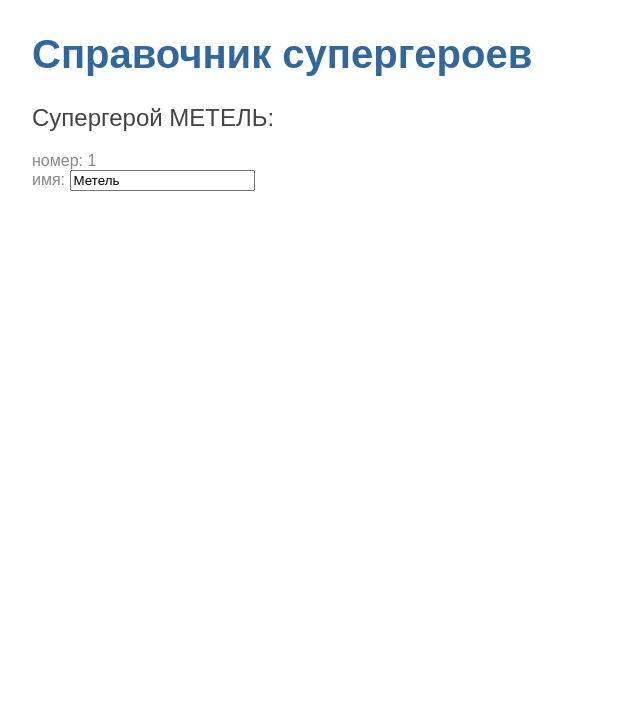
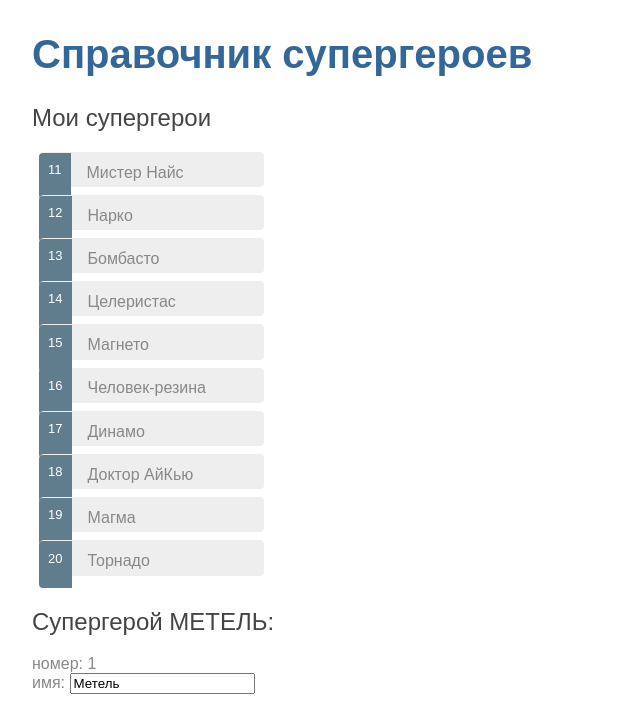
Before and after one commit to cybergeene/angular-tour-of-heroes, an Angular app: page / in a window 1280 px wide. Shown: the top 726 px of the page, without its empty margins (0-640 px from the left). Built offline with nearby package versions, Linux system fonts and the light colour scheme.

Commit message:
correction heroes

```diff
--- a/src/app/heroes/heroes.component.css
+++ b/src/app/heroes/heroes.component.css
@@ -0,0 +1,48 @@
+/* HeroesComponent's private CSS styles */
+.selected{
+  background-color: #cfd8dc !important;
+  color: white;
+}
+.heroes{
+  margin: 0 0 2em 0;
+  list-style-type: none;
+  padding: 0;
+  width: 15em;
+}
+.heroes li{
+  cursor: pointer;
+  position: relative;
+  left: 0;
+  background-color: #eee;
+  margin: .5em;
+  padding: .3em 0;
+  height: 1.6em;
+  border-radius: 4px;
+}
+.heroes li.seleted:hover{
+  background-color: #bbd8dc !important;
+  color: white
+}
+.heroes li:hover {
+  color: #607d8d;
+  background-color: #ddd;
+  left: .1em;
+}
+.heroes .text {
+  position: relative;
+  top: -3px;
+}
+.heroes .badge{
+  display: inline-block;
+  font-size: small;
+  color: white;
+  padding: 0.8em 0.7em 0 0.7em;
+  background-color: #607d8d;
+  line-height: 1em;
+  position: relative;
+  left: -1px;
+  top: -4px;
+  height: 2.8em;
+  margin-right: .8em;
+  border-radius: 4px 0 0 4px;
+}
--- a/src/app/heroes/heroes.component.html
+++ b/src/app/heroes/heroes.component.html
@@ -1,3 +1,10 @@
+<h2>Мои супергерои</h2>
+<ul class="heroes">
+    <li *ngFor="let hero of heroes">
+      <span class = "badge">{{hero.id}}</span> {{hero.name}}
+    </li>
+</ul>
+
 <h2>Супергерой {{hero.name | uppercase}}:</h2>
 <div><span>номер: </span>{{hero.id}}</div>
 <div>
--- a/src/app/heroes/heroes.component.ts
+++ b/src/app/heroes/heroes.component.ts
@@ -1,5 +1,6 @@
 import { Component, OnInit } from '@angular/core';
 import {Hero} from '../hero';
+import {HEROES} from "../mock-heroes";
 
 @Component({
   selector: 'app-heroes',
@@ -7,6 +8,7 @@
   styleUrls: ['./heroes.component.css']
 })
 export class HeroesComponent implements OnInit {
+  heroes = HEROES;
   hero: Hero = {
     id: 1,
     name: 'Метель'
--- /dev/null
+++ b/src/app/mock-heroes.ts
@@ -0,0 +1,14 @@
+import {Hero} from "./hero";
+
+export const HEROES: Hero[] = [
+  { id: 11, name: 'Мистер Найс'},
+  { id: 12, name: 'Нарко'},
+  { id: 13, name: 'Бомбасто'},
+  { id: 14, name: 'Целеристас'},
+  { id: 15, name: 'Магнето'},
+  { id: 16, name: 'Человек-резина'},
+  { id: 17, name: 'Динамо'},
+  { id: 18, name: 'Доктор АйКью'},
+  { id: 19, name: 'Магма'},
+  { id: 20, name: 'Торнадо'}
+]
```
